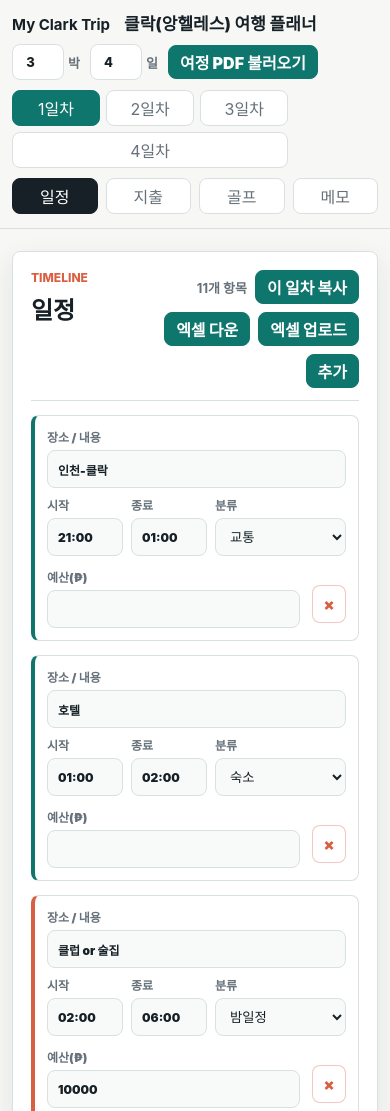
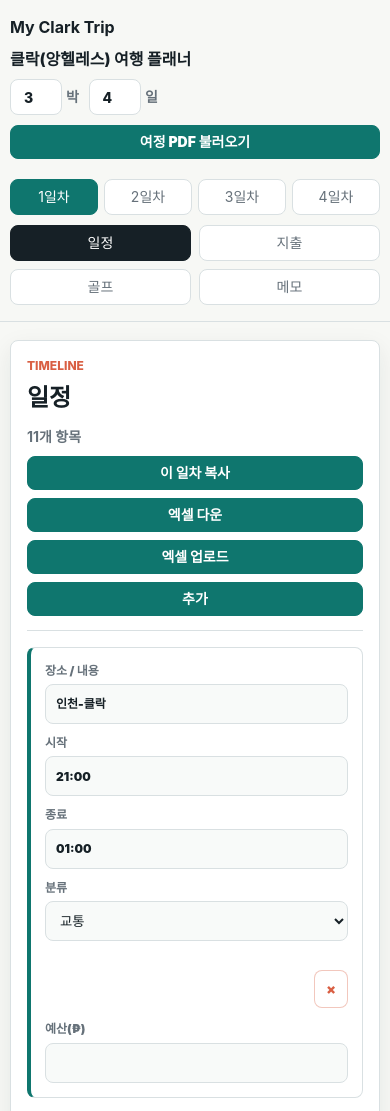
Before and after one commit to fihi123/trip-plan, a plain HTML site: page index.html in a window 390 px wide. Shown: the top 1111 px of the page. Drawn offline with Linux system fonts and the light colour scheme.

Commit message:
Update exchange rates and responsive design

```diff
--- a/app.js
+++ b/app.js
@@ -1,6 +1,7 @@
 // === 환율 (원·달러·페소 모두 표기) ===
-// phpToKrw: 1페소당 원화, phpToUsd: 1페소당 달러. 지출 탭에서 직접 입력하거나 자동 갱신.
-const defaultRates = { phpToKrw: 26.675, phpToUsd: 0.0177, updatedAt: "" };
+// phpToKrw: 1페소당 원화, phpPerUsd: 1달러당 페소, krwPerUsd: 1달러당 원화.
+// 지출 탭에서 직접 입력하거나 자동 갱신.
+const defaultRates = { phpToKrw: 26.675, phpPerUsd: 56.497, krwPerUsd: 1507.06, updatedAt: "" };
 
 const baseEvents = [
   { day: 1, name: "인천-클락", budget: 0, start: "21:00", end: "01:00" },
@@ -190,9 +191,16 @@ function loadGolf() {
 
 function loadRates() {
   const stored = loadStoredObject(ratesStorageKey);
+  const phpToKrw = Number(stored.phpToKrw) > 0 ? Number(stored.phpToKrw) : defaultRates.phpToKrw;
+  const legacyPhpToUsd = Number(stored.phpToUsd);
+  const phpPerUsd = Number(stored.phpPerUsd) > 0
+    ? Number(stored.phpPerUsd)
+    : (legacyPhpToUsd > 0 ? 1 / legacyPhpToUsd : defaultRates.phpPerUsd);
+  const krwPerUsd = Number(stored.krwPerUsd) > 0 ? Number(stored.krwPerUsd) : phpToKrw * phpPerUsd;
   return {
-    phpToKrw: Number(stored.phpToKrw) > 0 ? Number(stored.phpToKrw) : defaultRates.phpToKrw,
-    phpToUsd: Number(stored.phpToUsd) > 0 ? Number(stored.phpToUsd) : defaultRates.phpToUsd,
+    phpToKrw,
+    phpPerUsd,
+    krwPerUsd,
     updatedAt: typeof stored.updatedAt === "string" ? stored.updatedAt : "",
   };
 }
@@ -243,6 +251,7 @@ const importScheduleButton = document.querySelector("#importScheduleButton");
 const scheduleExcelInput = document.querySelector("#scheduleExcelInput");
 const memoField = document.querySelector("#memoNotes");
 const ratePhpKrw = document.querySelector("#ratePhpKrw");
+const rateKrwUsd = document.querySelector("#rateKrwUsd");
 const ratePhpUsd = document.querySelector("#ratePhpUsd");
 const fetchRatesButton = document.querySelector("#fetchRatesButton");
 const ratesUpdated = document.querySelector("#ratesUpdated");
@@ -282,7 +291,8 @@ function krwText(value) {
 }
 
 function usdText(value) {
-  return `$${(value * rates.phpToUsd).toLocaleString("en-US", { maximumFractionDigits: 2 })}`;
+  const usd = rates.phpPerUsd > 0 ? value / rates.phpPerUsd : 0;
+  return `$${usd.toLocaleString("en-US", { maximumFractionDigits: 2 })}`;
 }
 
 function html(value) {
@@ -329,7 +339,7 @@ function spendPaymentOf(item) {
 function toPhp(amount, currency) {
   const value = Number(amount || 0);
   if (currency === "PHP") return value;
-  if (currency === "USD") return rates.phpToUsd > 0 ? value / rates.phpToUsd : 0;
+  if (currency === "USD") return rates.phpPerUsd > 0 ? value * rates.phpPerUsd : 0;
   return rates.phpToKrw > 0 ? value / rates.phpToKrw : 0;
 }
 
@@ -685,7 +695,8 @@ function renderExtraSpends() {
 // === 환율 ===
 function renderRates() {
   if (document.activeElement !== ratePhpKrw) ratePhpKrw.value = String(rates.phpToKrw);
-  if (document.activeElement !== ratePhpUsd) ratePhpUsd.value = String(rates.phpToUsd);
+  if (document.activeElement !== rateKrwUsd) rateKrwUsd.value = String(rates.krwPerUsd);
+  if (document.activeElement !== ratePhpUsd) ratePhpUsd.value = String(rates.phpPerUsd);
   ratesUpdated.textContent = rates.updatedAt ? `갱신: ${rates.updatedAt}` : "직접 입력 또는 자동 갱신";
 }
 
@@ -698,7 +709,8 @@ async function fetchRates() {
     const data = await response.json();
     if (data.result !== "success" || !data.rates || !data.rates.KRW || !data.rates.USD) throw new Error("bad");
     rates.phpToKrw = data.rates.KRW;
-    rates.phpToUsd = data.rates.USD;
+    rates.phpPerUsd = 1 / data.rates.USD;
+    rates.krwPerUsd = data.rates.KRW / data.rates.USD;
     rates.updatedAt = data.time_last_update_utc || new Date().toLocaleString("ko-KR");
     saveRates();
     renderRates();
@@ -1725,7 +1737,7 @@ function exportSpendExcel() {
           "분류": item.category,
           "페소(₱)": Math.round(item.amount),
           "원(₩)": Math.round(item.amount * rates.phpToKrw),
-          "달러($)": Number((item.amount * rates.phpToUsd).toFixed(2)),
+          "달러($)": Number((rates.phpPerUsd > 0 ? item.amount / rates.phpPerUsd : 0).toFixed(2)),
         }));
       const extraSheet = XLSX.utils.json_to_sheet(extraRows, { header: ["항목", "결제 구분", "분류", "통화", "금액"] });
       extraSheet["!cols"] = [{ wch: 34 }, { wch: 12 }, { wch: 12 }, { wch: 10 }, { wch: 14 }];
@@ -1833,20 +1845,37 @@ document.querySelectorAll(".top-tab").forEach((button) => {
 ratePhpKrw.addEventListener("input", () => {
   const value = Number(ratePhpKrw.value);
   rates.phpToKrw = value > 0 ? value : 0;
+  rates.krwPerUsd = rates.phpToKrw > 0 && rates.phpPerUsd > 0 ? rates.phpToKrw * rates.phpPerUsd : 0;
   rates.updatedAt = "";
   saveRates();
   ratesUpdated.textContent = "직접 입력 또는 자동 갱신";
+  renderRates();
   renderExtraSpends();
   renderSpend();
   renderGolf();
 });
 
-ratePhpUsd.addEventListener("input", () => {
-  const value = Number(ratePhpUsd.value);
-  rates.phpToUsd = value > 0 ? value : 0;
+rateKrwUsd.addEventListener("input", () => {
+  const value = Number(rateKrwUsd.value);
+  rates.krwPerUsd = value > 0 ? value : 0;
+  rates.phpToKrw = rates.krwPerUsd > 0 && rates.phpPerUsd > 0 ? rates.krwPerUsd / rates.phpPerUsd : 0;
   rates.updatedAt = "";
   saveRates();
   ratesUpdated.textContent = "직접 입력 또는 자동 갱신";
+  renderRates();
+  renderExtraSpends();
+  renderSpend();
+  renderGolf();
+});
+
+ratePhpUsd.addEventListener("input", () => {
+  const value = Number(ratePhpUsd.value);
+  rates.phpPerUsd = value > 0 ? value : 0;
+  rates.krwPerUsd = rates.phpToKrw > 0 && rates.phpPerUsd > 0 ? rates.phpToKrw * rates.phpPerUsd : 0;
+  rates.updatedAt = "";
+  saveRates();
+  ratesUpdated.textContent = "직접 입력 또는 자동 갱신";
+  renderRates();
   renderExtraSpends();
   renderSpend();
   renderGolf();
--- a/styles.css
+++ b/styles.css
@@ -10,16 +10,16 @@
   --gold: #c4922f;
   --blue: #315f8f;
   --field: #f8faf9;
-  --shadow: 0 10px 28px rgba(22, 32, 38, 0.09);
+  --shadow: 0 8px 24px rgba(22, 32, 38, 0.08);
 
   /* 글씨 크기 스케일 — 모든 font-size는 이 토큰만 사용 */
   --fs-caption: 12px;                 /* 라벨·힌트·표 헤더·칩·캡션 */
-  --fs-sm: 13px;                      /* 보조 텍스트·메타·개수 */
-  --fs-base: 14px;                    /* 본문·입력값(기본) */
-  --fs-md: 15px;                      /* 소제목·브랜드·강조 */
-  --fs-lg: 17px;                      /* 카드 제목·장소명 */
-  --fs-xl: 20px;                      /* 인라인 합계 금액 */
-  --fs-2xl: 24px;                     /* h2 섹션 제목 */
+  --fs-sm: 14px;                      /* 보조 텍스트·메타·개수 */
+  --fs-base: 15px;                    /* 본문·입력값(기본) */
+  --fs-md: 16px;                      /* 소제목·브랜드·강조 */
+  --fs-lg: 18px;                      /* 카드 제목·장소명 */
+  --fs-xl: 22px;                      /* 인라인 합계 금액 */
+  --fs-2xl: 26px;                     /* h2 섹션 제목 */
   --fs-h1: clamp(24px, 4vw, 32px);    /* 히어로 제목 */
   --fs-display: clamp(22px, 3vw, 30px); /* 큰 숫자(지표·골프 통계) */
 }
@@ -32,8 +32,12 @@ body {
   margin: 0;
   min-width: 320px;
   font-family: Inter, Pretendard, "Noto Sans KR", system-ui, -apple-system, BlinkMacSystemFont, "Segoe UI", sans-serif;
+  font-size: var(--fs-base);
+  line-height: 1.45;
   color: var(--ink);
   background: var(--paper);
+  -webkit-font-smoothing: antialiased;
+  text-rendering: optimizeLegibility;
 }
 
 button,
@@ -64,7 +68,7 @@ input {
   flex-wrap: wrap;
   align-items: center;
   gap: 10px 14px;
-  padding: 14px 0;
+  padding: 16px 0;
 }
 
 .topbar strong {
@@ -75,7 +79,7 @@ input {
 
 .topbar__title {
   font-size: var(--fs-lg);
-  line-height: 1.2;
+  line-height: 1.25;
   max-width: none;
   font-weight: 800;
   white-space: nowrap;
@@ -197,7 +201,7 @@ h2 {
 
 main {
   width: min(1160px, calc(100% - 32px));
-  margin: 22px auto 56px;
+  margin: 24px auto 56px;
 }
 
 .controls,
@@ -816,12 +820,12 @@ body.saved-mode .segments {
 .golf-ref-table table {
   width: 100%;
   border-collapse: collapse;
-  font-size: var(--fs-sm);
+  font-size: var(--fs-base);
 }
 
 .golf-ref-table th,
 .golf-ref-table td {
-  padding: 8px 10px;
+  padding: 10px 12px;
   text-align: right;
   border-bottom: 1px solid var(--line);
   white-space: nowrap;
@@ -890,7 +894,7 @@ body.saved-mode .segments {
 .panel {
   border: 1px solid var(--line);
   border-radius: 8px;
-  padding: 18px;
+  padding: 20px;
 }
 
 .section-title {
@@ -898,8 +902,8 @@ body.saved-mode .segments {
   justify-content: space-between;
   gap: 16px;
   align-items: start;
-  margin-bottom: 14px;
-  padding-bottom: 12px;
+  margin-bottom: 16px;
+  padding-bottom: 14px;
   border-bottom: 1px solid var(--line);
 }
 
@@ -909,6 +913,7 @@ body.saved-mode .segments {
   justify-content: flex-end;
   gap: 8px;
   align-items: center;
+  min-width: 0;
 }
 
 #visibleCount {
@@ -926,6 +931,7 @@ body.saved-mode .segments {
   background: var(--teal);
   font-weight: 900;
   cursor: pointer;
+  white-space: nowrap;
 }
 
 .timeline {
@@ -955,7 +961,7 @@ body.saved-mode .segments {
   grid-template-columns: minmax(0, 1fr) 104px 34px;
   gap: 12px;
   align-items: start;
-  padding: 12px;
+  padding: 14px;
   border: 1px solid var(--line);
   border-left: 4px solid var(--teal);
   border-radius: 8px;
@@ -965,7 +971,7 @@ body.saved-mode .segments {
 .event-editor {
   display: flex;
   flex-wrap: wrap;
-  gap: 8px;
+  gap: 10px;
 }
 
 .event-editor .inline-field {
@@ -1015,7 +1021,7 @@ body.saved-mode .segments {
 .event-editor select,
 .budget-edit {
   width: 100%;
-  min-height: 38px;
+  min-height: 40px;
   border: 1px solid var(--line);
   border-radius: 8px;
   padding: 8px 10px;
@@ -1165,7 +1171,7 @@ body.saved-mode .segments {
 .spend-item select {
   width: 100%;
   min-width: 0;
-  min-height: 38px;
+  min-height: 40px;
   border: 1px solid var(--line);
   border-radius: 8px;
   padding: 8px 10px;
@@ -1492,6 +1498,19 @@ body.compact .place-name {
 }
 
 @media (max-width: 900px) {
+  .section-title {
+    flex-wrap: wrap;
+  }
+
+  .section-actions {
+    width: 100%;
+    justify-content: flex-start;
+  }
+
+  .section-actions .small-action {
+    flex: 0 1 auto;
+  }
+
   .controls {
     grid-template-columns: 1fr;
   }
@@ -1521,11 +1540,78 @@ body.compact .place-name {
   .topbar,
   .hero__content,
   main {
-    width: min(100% - 24px, 1160px);
+    width: min(1160px, calc(100% - 24px));
+  }
+
+  body {
+    font-size: var(--fs-sm);
+  }
+
+  .topbar {
+    gap: 10px;
+    align-items: flex-start;
+  }
+
+  .topbar strong,
+  .topbar__title {
+    white-space: normal;
+  }
+
+  .topbar__title {
+    width: 100%;
+    font-size: var(--fs-md);
+  }
+
+  .trip-duration {
+    width: 100%;
+    flex-wrap: wrap;
+  }
+
+  .trip-duration .small-action {
+    flex: 1 1 100%;
+    min-width: 0;
+  }
+
+  .segments {
+    width: 100%;
+  }
+
+  .segment {
+    flex: 1 1 calc(25% - 8px);
   }
 
   h1 {
     max-width: 340px;
+  }
+
+  h2 {
+    font-size: 24px;
+  }
+
+  main {
+    margin-top: 18px;
+  }
+
+  .panel {
+    padding: 18px;
+  }
+
+  .section-title {
+    gap: 12px;
+  }
+
+  .section-actions {
+    display: grid;
+    grid-template-columns: repeat(2, minmax(0, 1fr));
+  }
+
+  .section-actions .small-action,
+  .section-actions output {
+    width: 100%;
+  }
+
+  #visibleCount {
+    grid-column: 1 / -1;
   }
 
   .summary-grid {
@@ -1544,10 +1630,13 @@ body.compact .place-name {
     order: 3;
     width: 100%;
     margin-left: 0;
+    display: grid;
+    grid-template-columns: repeat(2, minmax(0, 1fr));
   }
 
   .top-tab {
-    flex: 1;
+    min-width: 0;
+    padding: 0 8px;
   }
 
   .saved-grid {
@@ -1559,8 +1648,10 @@ body.compact .place-name {
   }
 
   .event-card {
-    grid-template-columns: 1fr auto;
+    grid-template-columns: minmax(0, 1fr) 40px;
     align-items: start;
+    gap: 12px;
+    padding: 14px;
   }
 
   .event-main {
@@ -1568,21 +1659,32 @@ body.compact .place-name {
   }
 
   .event-editor {
-    grid-template-columns: 1fr 1fr;
+    display: grid;
+    grid-template-columns: repeat(2, minmax(0, 1fr));
+    gap: 10px;
   }
 
   .event-editor .event-name-input {
-    flex: 1 1 100%;
+    grid-column: 1 / -1;
+  }
+
+  .event-editor .event-cat {
+    grid-column: 1 / -1;
+  }
+
+  .event-editor .event-cat-custom {
+    grid-column: 1 / -1;
   }
 
   .event-card .money-field {
-    grid-column: 1;
+    grid-column: 1 / -1;
     text-align: left;
   }
 
   .event-card .delete-inline {
     grid-column: 2;
     grid-row: 2;
+    justify-self: end;
   }
 
   .price {
@@ -1592,6 +1694,51 @@ body.compact .place-name {
   .budget-row,
   .budget-fields {
     grid-template-columns: 1fr;
+  }
+}
+
+@media (max-width: 560px) {
+  .topbar,
+  .hero__content,
+  main {
+    width: min(1160px, calc(100% - 20px));
+  }
+
+  .panel {
+    padding: 16px;
+  }
+
+  .section-actions {
+    grid-template-columns: 1fr;
+  }
+
+  .event-editor {
+    grid-template-columns: 1fr;
+  }
+
+  .event-editor .event-time,
+  .event-editor .event-cat,
+  .event-editor .event-cat-custom,
+  .event-editor .inline-field {
+    min-width: 0;
+  }
+
+  .event-card {
+    grid-template-columns: minmax(0, 1fr) 38px;
+  }
+
+  .rates .inline-field,
+  .golf-settings .inline-field {
+    flex: 1 1 100%;
+  }
+
+  .spend-total-bar {
+    padding: 12px;
+  }
+
+  .spend-total-bar__amounts {
+    display: grid;
+    gap: 2px;
   }
 }
 
```
Also changed, not shown: index.html (+6 -2 lines), trip.html (+6 -2 lines), 작업내역.md (+1 -1 lines).
